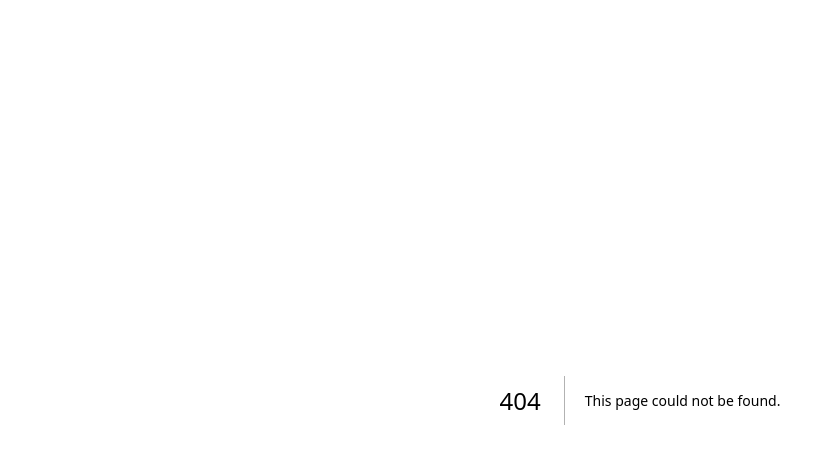
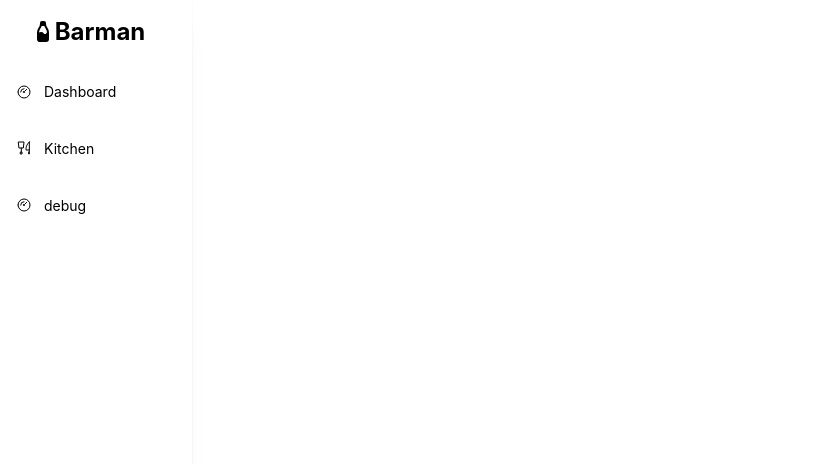
Before and after one commit to antoninvf/gp-pos-barman, a Next.js app in the folder frontend/: page /tables in a window 1280 px wide. Before the commit this address had no page. Shown: the top 464 px of the page, without its empty margins (0-826 px from the left). Built offline with nearby package versions, Linux system fonts and the light colour scheme; what @zodios/core, @zodios/react would draw is missing.

Commit message:
wip tables page

```diff
--- /dev/null
+++ b/frontend/src/pages/tables.tsx
@@ -0,0 +1,13 @@
+import { Button, Flex, Group } from '@mantine/core';
+import Link from 'next/link';
+import Navigation from '~components/SidebarNav/Navigation';
+import { KitchenQueueList } from '~kitchenQueue';
+
+export default function Tables() {
+	return (
+		<Flex>
+			<Navigation />
+			<Flex direction={'column'} p={'1rem'}></Flex>
+		</Flex>
+	);
+}
```
